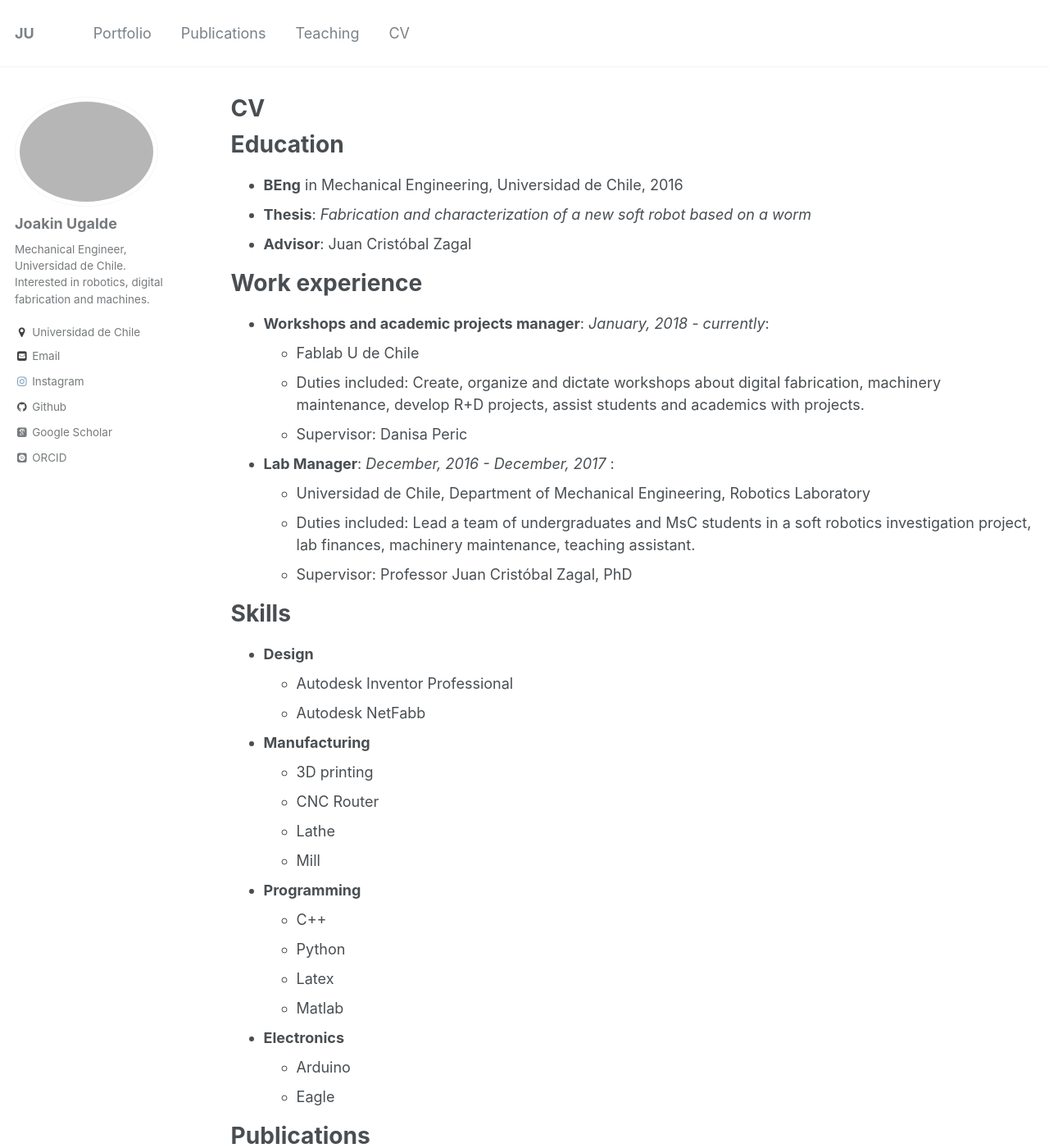
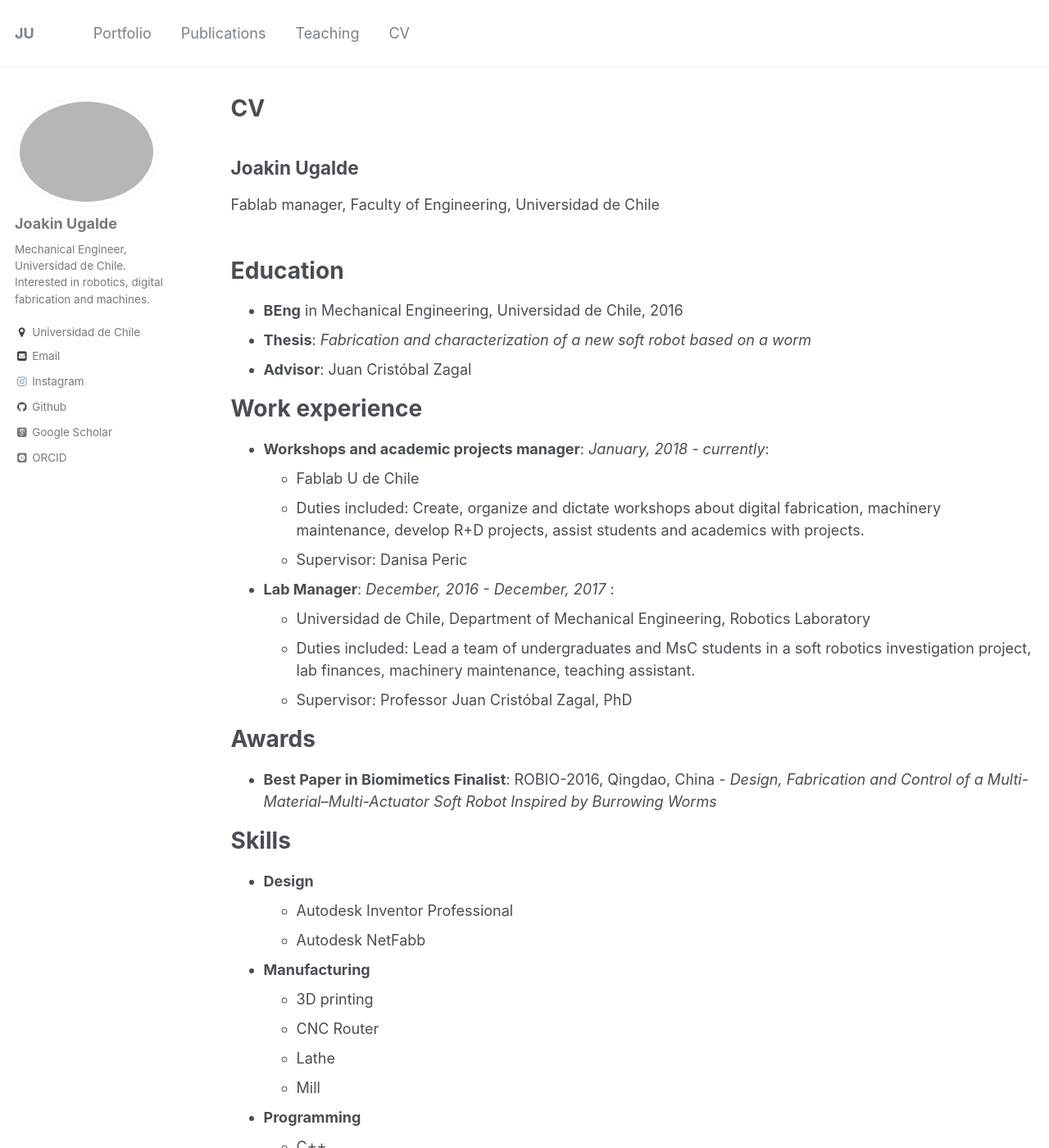
Before and after one commit to jkugalde/jkugalde.github.io, a Jekyll site: the page built from _pages/cv.md, in a window 1280 px wide and 1400 px high. Shown: the whole window at 82% size. Built offline with Jekyll 4.4.1, drawn with Linux system fonts in a browser that asks for light colours; some web fonts are replaced.

Commit message:
Initial commit

```diff
--- a/_pages/cv.md
+++ b/_pages/cv.md
@@ -8,6 +8,11 @@ redirect_from:
 ---
 
 {% include base_path %}
+
+Joakin Ugalde
+---
+Fablab manager, Faculty of Engineering, Universidad de Chile
+<br/><br/>
 
 Education
 ======
@@ -26,6 +31,10 @@ Work experience
   * Universidad de Chile, Department of Mechanical Engineering, Robotics Laboratory
   * Duties included: Lead a team of undergraduates and MsC students in a soft robotics investigation project, lab finances, machinery maintenance, teaching assistant.
   * Supervisor: Professor Juan Cristóbal Zagal, PhD
+
+Awards
+======
+* **Best Paper in Biomimetics Finalist**: ROBIO-2016, Qingdao, China - _Design, Fabrication and Control of a Multi-Material–Multi-Actuator Soft Robot Inspired by Burrowing Worms_
 
 
 Skills
```
